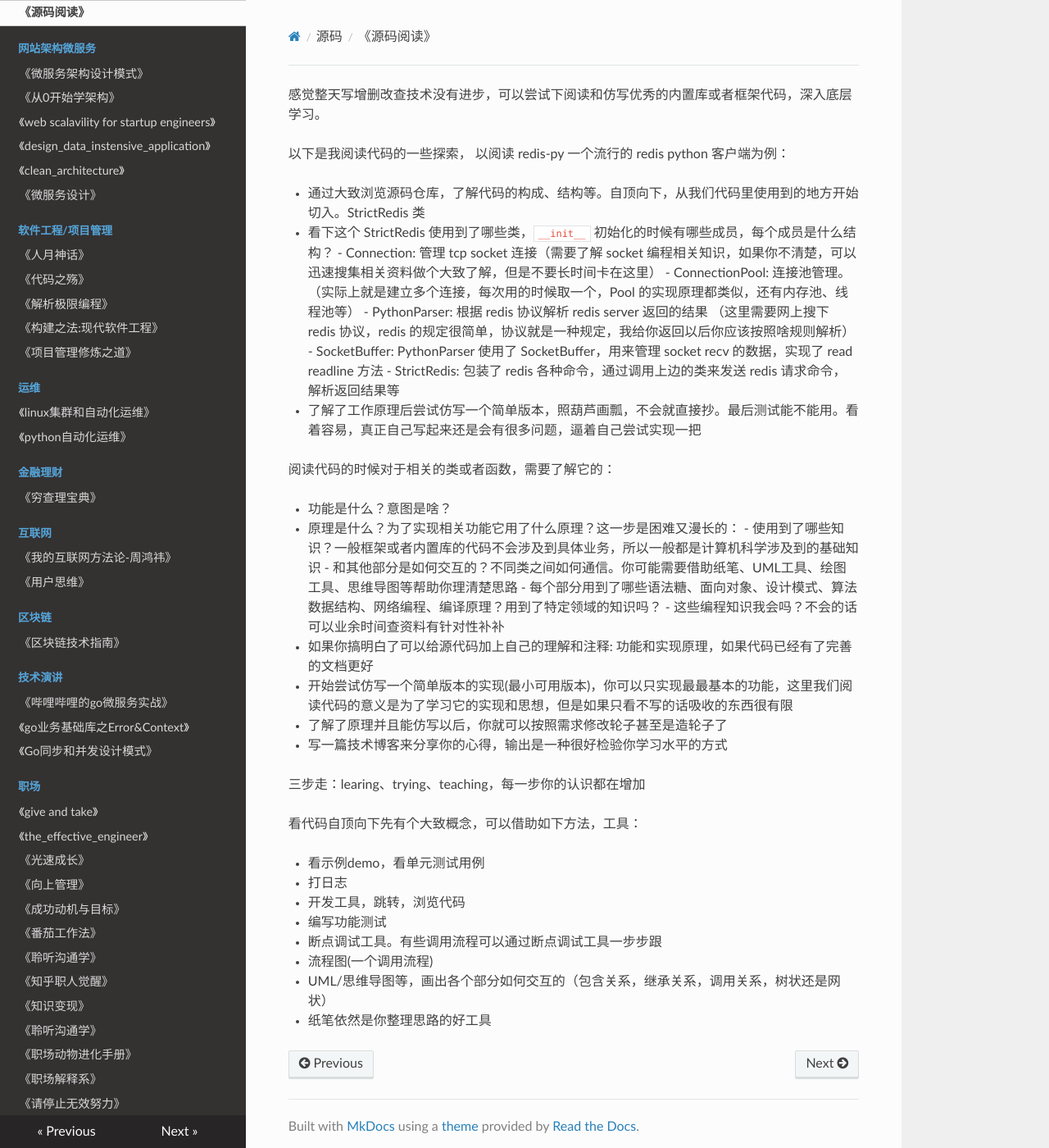
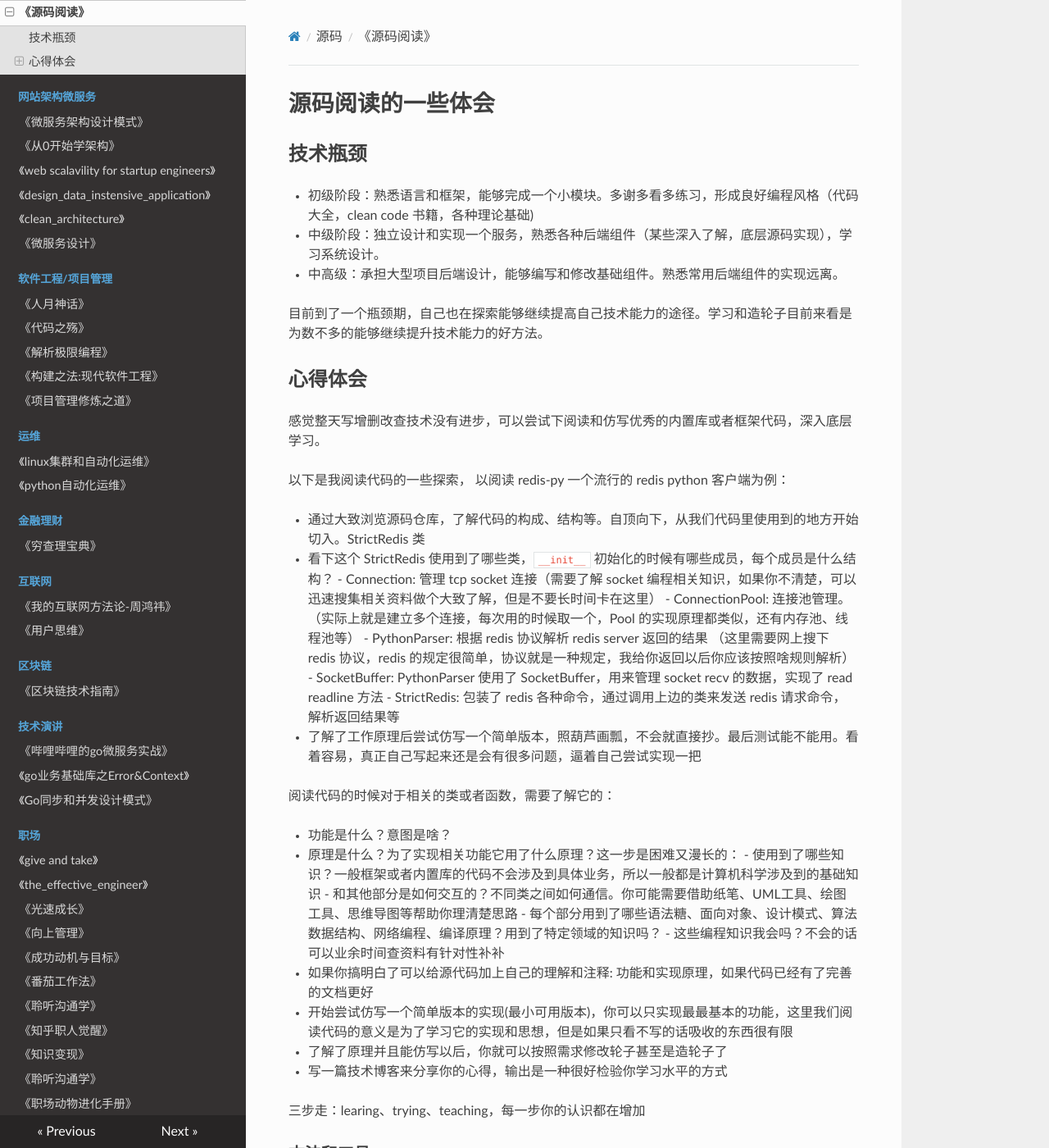
Before and after one commit to PegasusWang/booknotes, an MkDocs documentation site: the page built from docs/源码阅读_sourcecode/README.md, in a window 1280 px wide and 1400 px high. Shown: the whole window at 82% size. Built offline with MkDocs 1.6.1, drawn with Linux system fonts in a browser that asks for light colours; nearby versions of some CDN libraries; old or Windows-style settings are respelled for this version of MkDocs; some of the changed text lies outside the part shown.

Commit message:
源码阅读一些方法

```diff
--- a/docs/源码阅读_sourcecode/README.md
+++ b/docs/源码阅读_sourcecode/README.md
@@ -1,5 +1,16 @@
+# 源码阅读的一些体会
+
+## 技术瓶颈
+
+- 初级阶段：熟悉语言和框架，能够完成一个小模块。多谢多看多练习，形成良好编程风格（代码大全，clean code 书籍，各种理论基础)
+- 中级阶段：独立设计和实现一个服务，熟悉各种后端组件（某些深入了解，底层源码实现），学习系统设计。
+- 中高级：承担大型项目后端设计，能够编写和修改基础组件。熟悉常用后端组件的实现远离。
+
+目前到了一个瓶颈期，自己也在探索能够继续提高自己技术能力的途径。学习和造轮子目前来看是为数不多的能够继续提升技术能力的好方法。
+
+## 心得体会
+
 感觉整天写增删改查技术没有进步，可以尝试下阅读和仿写优秀的内置库或者框架代码，深入底层学习。
-
 
 以下是我阅读代码的一些探索， 以阅读 redis-py 一个流行的 redis python 客户端为例：
 
@@ -28,12 +39,19 @@
 
 三步走：learing、trying、teaching，每一步你的认识都在增加
 
+### 方法和工具
 
-看代码自顶向下先有个大致概念，可以借助如下方法，工具：
+看代码自顶向下先有个大致概念，可以借助如下方法：
 
-- 看示例demo，看单元测试用例
-- 打日志
-- 开发工具，跳转，浏览代码
+- 编写示例demo，看单元测试用例，了解如何使用
+- 从示例代码开始，进跟踪和跳转，记录使用到的哪些模块，哪些类，每个类的功能
+- 如果代码流程不好跟踪，尝试使用断点调试工具，打印每一步调用栈
+- 关键位置加上自己的日志来记录过程或者状态，辅助理解调用流程
+- 把代码当成文章，加上自己的注释，理解，其他知识点的引用等
+
+工具：
+
+- 开发工具(IDE/编辑器)，跳转，浏览代码
 - 编写功能测试
 - 断点调试工具。有些调用流程可以通过断点调试工具一步步跟
 - 流程图(一个调用流程)
```
